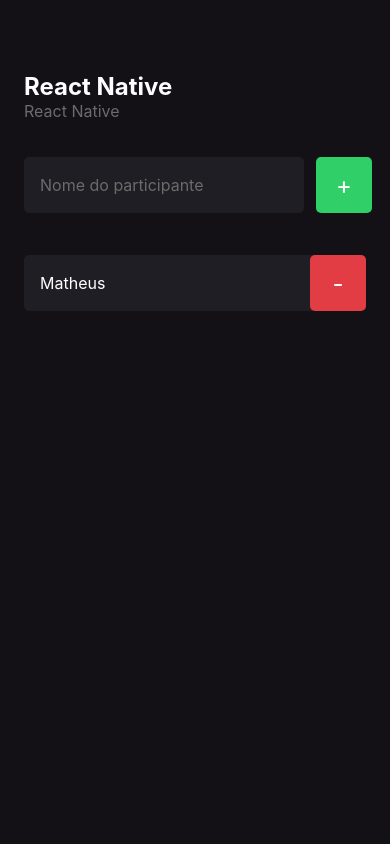
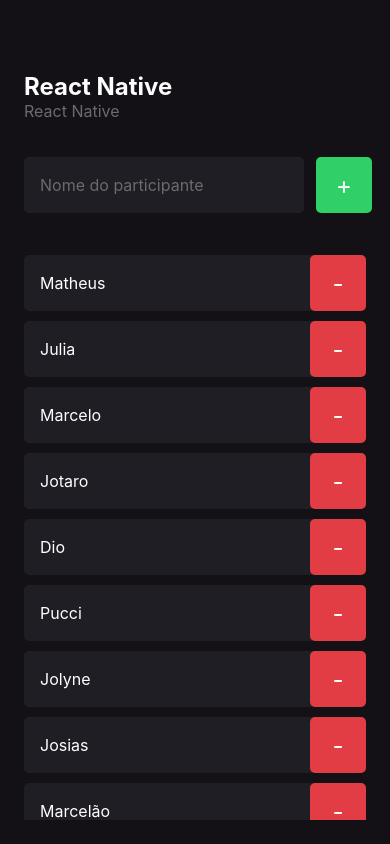
Before and after one commit to matheus-augusto327/imhere, a React Native app: screen / in a window 390 px wide. Built offline with nearby package versions, Linux system fonts and the light colour scheme.

Commit message:
feat: added scrollView for participants list

```diff
--- a/src/screens/Home/index.tsx
+++ b/src/screens/Home/index.tsx
@@ -1,27 +1,42 @@
-import { Text, TextInput, TouchableOpacity, View } from "react-native";
+import {
+  ScrollView,
+  Text,
+  TextInput,
+  TouchableOpacity,
+  View,
+} from "react-native";
 import { styles } from "./styles";
 
 import { Participant } from "../../components/Participant/";
+import React from "react";
 
 export function Home() {
+  const participants = [
+    "Matheus",
+    "Julia",
+    "Marcelo",
+    "Jotaro",
+    "Dio",
+    "Pucci",
+    "Jolyne",
+    "Josias",
+    "Marcelão",
+    "Monster Energy",
+  ];
 
   function handleParticipantAdd() {
-    console.log("Você clicou no botão de adicionar!")
+    console.log("Você clicou no botão de adicionar!");
   }
 
   function handleParticipantRemove(name: string) {
-    console.log(`Você clicou em remover o participante ${name}`)
+    console.log(`Você clicou em remover o participante ${name}`);
   }
 
   return (
     <View style={styles.container}>
-      <Text style={styles.eventName}>
-        React Native
-      </Text>
+      <Text style={styles.eventName}>React Native</Text>
 
-      <Text style={styles.eventDate}>
-        React Native
-      </Text>
+      <Text style={styles.eventDate}>React Native</Text>
 
       <View style={styles.form}>
         <TextInput
@@ -32,13 +47,19 @@
         />
 
         <TouchableOpacity style={styles.button} onPress={handleParticipantAdd}>
-          <Text style={styles.buttonText}>
-            +
-          </Text>
+          <Text style={styles.buttonText}>+</Text>
         </TouchableOpacity>
       </View>
 
-      <Participant name="Matheus" onRemove={() => handleParticipantRemove("Matheus")}/>
+      <ScrollView showsVerticalScrollIndicator={false}>
+        {participants.map((participant) => (
+          <Participant
+            key={participant}
+            name={participant}
+            onRemove={() => handleParticipantRemove("Matheus")}
+          />
+        ))}
+      </ScrollView>
     </View>
-  )
+  );
 }
```
